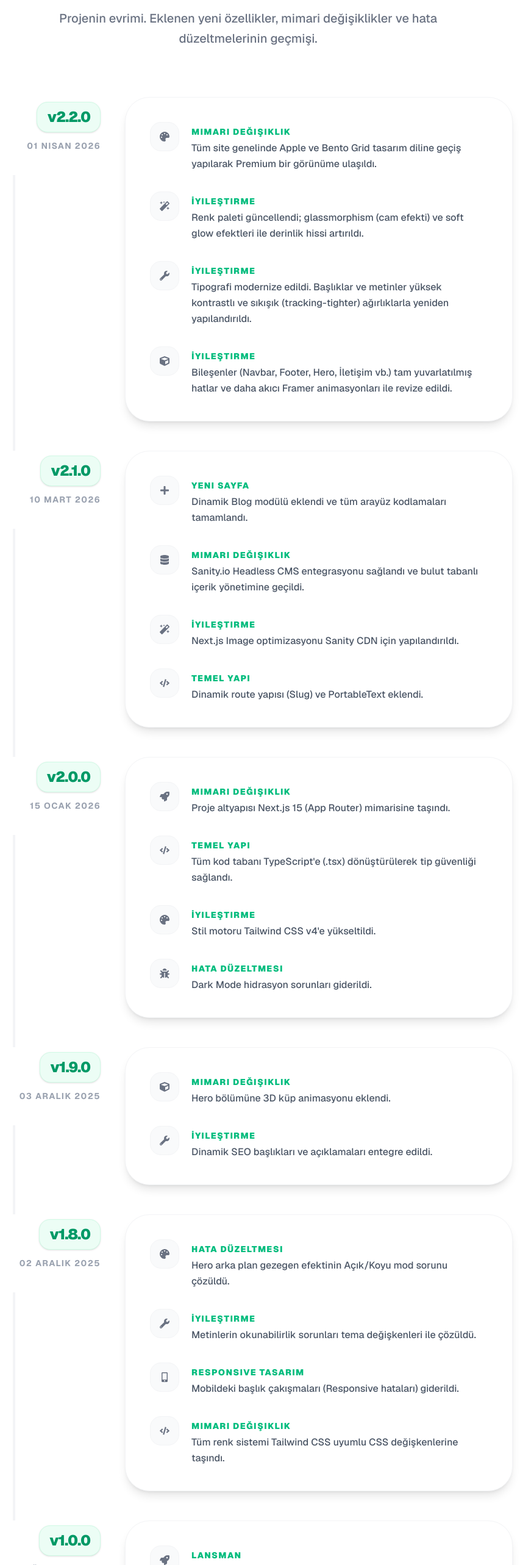
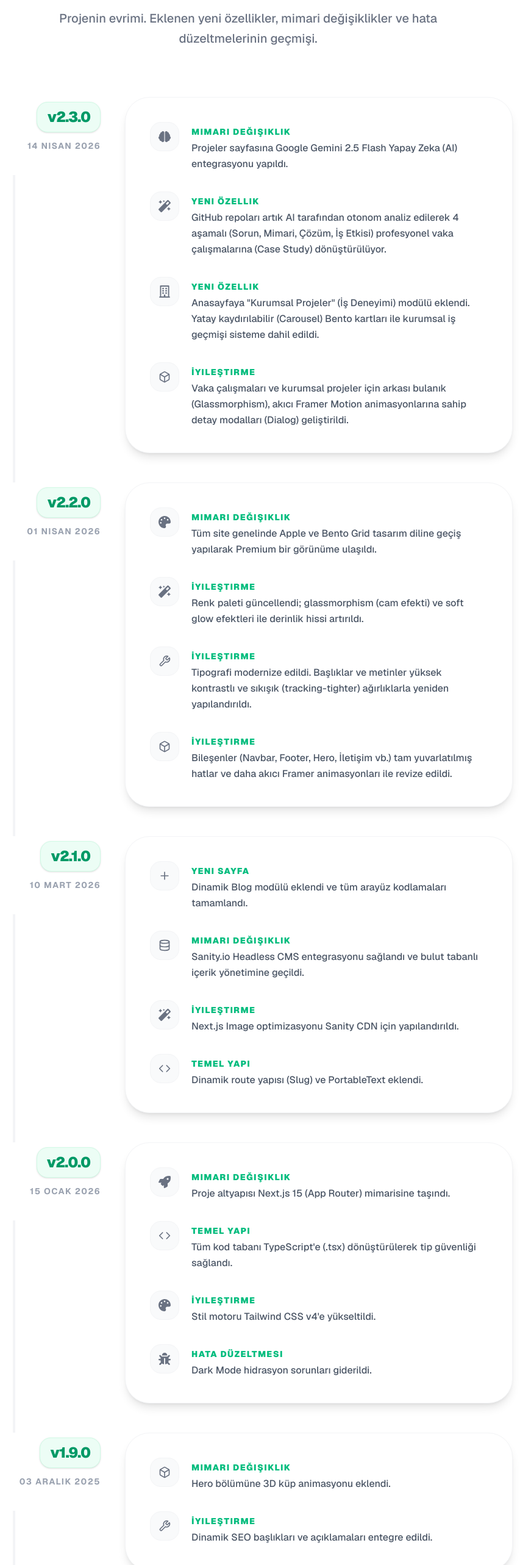
Before and after one commit to EnderKaran/Portfolio-Website, a Next.js app: page /changelog in a window 1280 px wide. Shown: the part 234-2800 px from the top of the page at 61% size, without its empty margins (233-1104 px from the left). Built offline with nearby package versions, Linux system fonts and the light colour scheme.

Commit message:
changelog sayfası bitti

```diff
--- a/app/changelog/page.tsx
+++ b/app/changelog/page.tsx
@@ -2,22 +2,24 @@
 
 import React from 'react';
 import { motion, Variants } from 'framer-motion';
-import { FaPlus, FaDatabase, FaMagic, FaCode, FaRocket, FaPalette, FaBug, FaCube, FaWrench, FaMobileAlt } from 'react-icons/fa';
 
-
-// --- İKONLAR ---
-const Icons = {
-  Plus: () => <FaPlus />,
-  Database: () => <FaDatabase />,
-  Magic: () => <FaMagic />,
-  Code: () => <FaCode />,
-  Rocket: () => <FaRocket />,
-  Palette: () => <FaPalette />,
-  Bug: () => <FaBug />,
-  Cube: () => <FaCube />,
-  Wrench: () => <FaWrench />,
-  Mobile: () => <FaMobileAlt />
-};
+// --- REACT ICONS İÇE AKTARIMLARI ---
+import {
+    FiPlus,
+    FiDatabase,
+    FiCode,
+    FiBox,
+    FiTool,
+    FiSmartphone
+} from 'react-icons/fi';
+import {
+    FaMagic,
+    FaRocket,
+    FaPalette,
+    FaBug,
+    FaBrain,
+    FaRegBuilding
+} from 'react-icons/fa';
 
 const useTranslation = () => ({
     t: (key: string) => {
@@ -30,6 +32,12 @@ const useTranslation = () => ({
             'changelog_type_launch': 'Lansman',
             'changelog_type_structure': 'Temel Yapı',
             'changelog_type_responsive': 'Responsive Tasarım',
+            'changelog_type_newfeature': 'Yeni Özellik',
+            // --- v2.3.0 (BUGÜN YAPILANLAR) ---
+            'changelog_v2_3_0_desc1': 'Projeler sayfasına Google Gemini 2.5 Flash Yapay Zeka (AI) entegrasyonu yapıldı.',
+            'changelog_v2_3_0_desc2': 'GitHub repoları artık AI tarafından otonom analiz edilerek 4 aşamalı (Sorun, Mimari, Çözüm, İş Etkisi) profesyonel vaka çalışmalarına (Case Study) dönüştürülüyor.',
+            'changelog_v2_3_0_desc3': 'Anasayfaya "Kurumsal Projeler" (İş Deneyimi) modülü eklendi. Yatay kaydırılabilir (Carousel) Bento kartları ile kurumsal iş geçmişi sisteme dahil edildi.',
+            'changelog_v2_3_0_desc4': 'Vaka çalışmaları ve kurumsal projeler için arkası bulanık (Glassmorphism), akıcı Framer Motion animasyonlarına sahip detay modalları (Dialog) geliştirildi.',
             // --- v2.2.0 ---
             'changelog_v2_2_0_desc1': 'Tüm site genelinde Apple ve Bento Grid tasarım diline geçiş yapılarak Premium bir görünüme ulaşıldı.',
             'changelog_v2_2_0_desc2': 'Renk paleti güncellendi; glassmorphism (cam efekti) ve soft glow efektleri ile derinlik hissi artırıldı.',
@@ -65,63 +73,73 @@ const useTranslation = () => ({
 export default function ChangelogPage() {
     const { t } = useTranslation();
 
-    const changelogData = [
+    const changelogData =[
+        {
+            version: "v2.3.0",
+            date: "14 Nisan 2026",
+            changes:[
+                { type: t('changelog_type_archchange'), description: t('changelog_v2_3_0_desc1'), icon: <FaBrain size={20} /> },
+                { type: t('changelog_type_newfeature'), description: t('changelog_v2_3_0_desc2'), icon: <FaMagic size={20} /> },
+                { type: t('changelog_type_newfeature'), description: t('changelog_v2_3_0_desc3'), icon: <FaRegBuilding size={20} /> },
+                { type: t('changelog_type_improvement'), description: t('changelog_v2_3_0_desc4'), icon: <FiBox size={20} /> },
+            ]
+        },
         {
             version: "v2.2.0",
             date: "01 Nisan 2026",
-            changes: [
-                { type: t('changelog_type_archchange'), description: t('changelog_v2_2_0_desc1'), icon: <Icons.Palette /> },
-                { type: t('changelog_type_improvement'), description: t('changelog_v2_2_0_desc2'), icon: <Icons.Magic /> },
-                { type: t('changelog_type_improvement'), description: t('changelog_v2_2_0_desc3'), icon: <Icons.Wrench /> },
-                { type: t('changelog_type_improvement'), description: t('changelog_v2_2_0_desc4'), icon: <Icons.Cube /> },
+            changes:[
+                { type: t('changelog_type_archchange'), description: t('changelog_v2_2_0_desc1'), icon: <FaPalette size={20} /> },
+                { type: t('changelog_type_improvement'), description: t('changelog_v2_2_0_desc2'), icon: <FaMagic size={20} /> },
+                { type: t('changelog_type_improvement'), description: t('changelog_v2_2_0_desc3'), icon: <FiTool size={20} /> },
+                { type: t('changelog_type_improvement'), description: t('changelog_v2_2_0_desc4'), icon: <FiBox size={20} /> },
             ]
         },
         {
             version: "v2.1.0",
             date: "10 Mart 2026",
-            changes: [
-                { type: t('changelog_type_newpage'), description: t('changelog_v2_1_0_desc1'), icon: <Icons.Plus /> },
-                { type: t('changelog_type_archchange'), description: t('changelog_v2_1_0_desc2'), icon: <Icons.Database /> },
-                { type: t('changelog_type_improvement'), description: t('changelog_v2_1_0_desc3'), icon: <Icons.Magic /> },
-                { type: t('changelog_type_structure'), description: t('changelog_v2_1_0_desc4'), icon: <Icons.Code /> },
+            changes:[
+                { type: t('changelog_type_newpage'), description: t('changelog_v2_1_0_desc1'), icon: <FiPlus size={20} /> },
+                { type: t('changelog_type_archchange'), description: t('changelog_v2_1_0_desc2'), icon: <FiDatabase size={20} /> },
+                { type: t('changelog_type_improvement'), description: t('changelog_v2_1_0_desc3'), icon: <FaMagic size={20} /> },
+                { type: t('changelog_type_structure'), description: t('changelog_v2_1_0_desc4'), icon: <FiCode size={20} /> },
             ]
         },
         {
             version: "v2.0.0",
             date: "15 Ocak 2026",
-            changes: [
-                { type: t('changelog_type_archchange'), description: t('changelog_v2_0_0_desc1'), icon: <Icons.Rocket /> },
-                { type: t('changelog_type_structure'), description: t('changelog_v2_0_0_desc2'), icon: <Icons.Code /> },
-                { type: t('changelog_type_improvement'), description: t('changelog_v2_0_0_desc3'), icon: <Icons.Palette /> },
-                { type: t('changelog_type_bugfix'), description: t('changelog_v2_0_0_desc4'), icon: <Icons.Bug /> },
+            changes:[
+                { type: t('changelog_type_archchange'), description: t('changelog_v2_0_0_desc1'), icon: <FaRocket size={20} /> },
+                { type: t('changelog_type_structure'), description: t('changelog_v2_0_0_desc2'), icon: <FiCode size={20} /> },
+                { type: t('changelog_type_improvement'), description: t('changelog_v2_0_0_desc3'), icon: <FaPalette size={20} /> },
+                { type: t('changelog_type_bugfix'), description: t('changelog_v2_0_0_desc4'), icon: <FaBug size={20} /> },
             ]
         },
         {
             version: "v1.9.0",
             date: "03 Aralık 2025",
-            changes: [
-                 { type: t('changelog_type_archchange'), description: t('changelog_v1_9_0_desc1'), icon: <Icons.Cube /> },
-                { type: t('changelog_type_improvement'), description: t('changelog_v1_9_0_desc2'), icon: <Icons.Wrench /> },
+            changes:[
+                 { type: t('changelog_type_archchange'), description: t('changelog_v1_9_0_desc1'), icon: <FiBox size={20} /> },
+                { type: t('changelog_type_improvement'), description: t('changelog_v1_9_0_desc2'), icon: <FiTool size={20} /> },
             ]
         },
         {
             version: "v1.8.0",
             date: "02 Aralık 2025",
-            changes: [
-                { type: t('changelog_type_bugfix'), description: t('changelog_v1_8_0_desc1'), icon: <Icons.Palette /> },
-                { type: t('changelog_type_improvement'), description: t('changelog_v1_8_0_desc2'), icon: <Icons.Wrench /> },
-                { type: t('changelog_type_responsive'), description: t('changelog_v1_8_0_desc3'), icon: <Icons.Mobile /> },
-                { type: t('changelog_type_archchange'), description: t('changelog_v1_8_0_desc4'), icon: <Icons.Code /> },
+            changes:[
+                { type: t('changelog_type_bugfix'), description: t('changelog_v1_8_0_desc1'), icon: <FaPalette size={20} /> },
+                { type: t('changelog_type_improvement'), description: t('changelog_v1_8_0_desc2'), icon: <FiTool size={20} /> },
+                { type: t('changelog_type_responsive'), description: t('changelog_v1_8_0_desc3'), icon: <FiSmartphone size={20} /> },
+                { type: t('changelog_type_archchange'), description: t('changelog_v1_8_0_desc4'), icon: <FiCode size={20} /> },
             ]
         },
         {
             version: "v1.0.0",
             date: "Ağustos 2025",
-            changes: [
-                { type: t('changelog_type_launch'), description: t('changelog_v1_0_0_desc1'), icon: <Icons.Rocket /> },
-                { type: t('changelog_type_structure'), description: t('changelog_v1_0_0_desc2'), icon: <Icons.Code /> },
-                { type: t('changelog_type_responsive'), description: t('changelog_v1_0_0_desc3'), icon: <Icons.Mobile /> },
-                { type: t('changelog_type_bugfix'), description: t('changelog_v1_0_0_desc4'), icon: <Icons.Bug /> }
+            changes:[
+                { type: t('changelog_type_launch'), description: t('changelog_v1_0_0_desc1'), icon: <FaRocket size={20} /> },
+                { type: t('changelog_type_structure'), description: t('changelog_v1_0_0_desc2'), icon: <FiCode size={20} /> },
+                { type: t('changelog_type_responsive'), description: t('changelog_v1_0_0_desc3'), icon: <FiSmartphone size={20} /> },
+                { type: t('changelog_type_bugfix'), description: t('changelog_v1_0_0_desc4'), icon: <FaBug size={20} /> }
             ]
         },
     ];
@@ -147,7 +165,7 @@ export default function ChangelogPage() {
 
             <div className="container relative z-10 px-4 mx-auto max-w-[900px]">
 
-                {/* --- BAŞLIK BÖLÜMÜ --- */}
+                {/* --- BAŞLIK BÖLÜM --- */}
                 <motion.div
                     initial={{ opacity: 0, y: 30 }}
                     animate={{ opacity: 1, y: 0 }}
```
